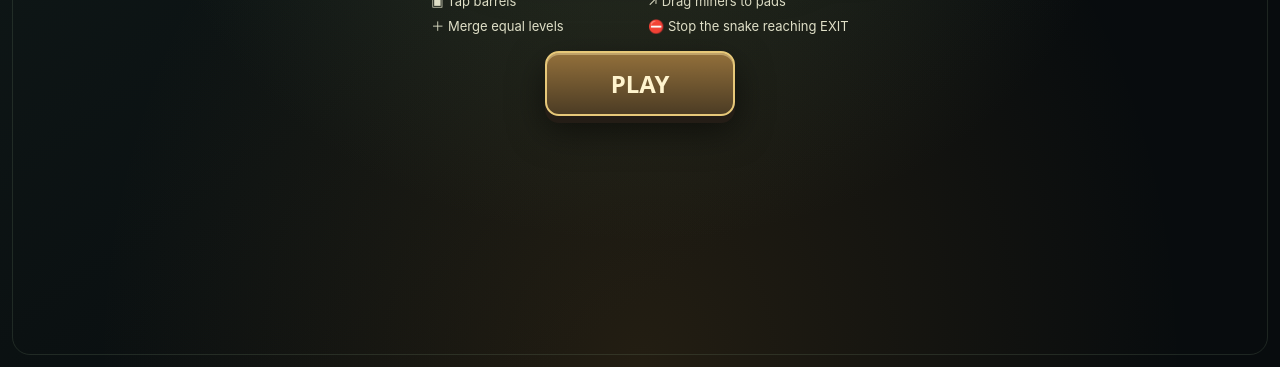
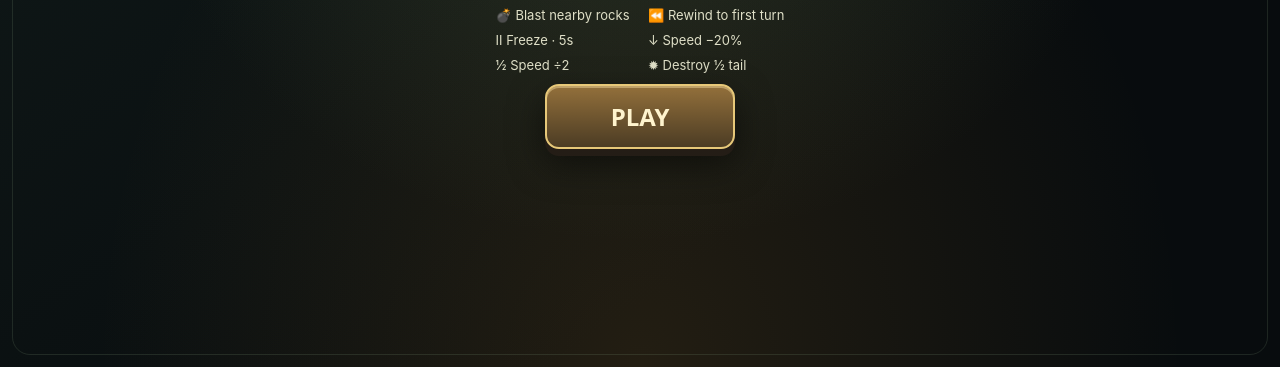
Before and after one commit to IliaMerkurev/GraveyardShift, a website built with Vite: page index.html in a window 1280 px wide. Shown: the part 433-800 px from the top of the page. Built offline with nearby package versions, Linux system fonts and the light colour scheme.

Commit message:
Show compact bonus icons and effects on the start screen

```diff
--- a/src/style.css
+++ b/src/style.css
@@ -146,4 +146,6 @@ body{background:#101514;color:#eee7d5}#app{background:radial-gradient(ellipse at
 
 .card p{white-space:pre-line}.bonus-tip{position:absolute;z-index:4;pointer-events:none;width:max-content;max-width:calc(100% - 16px);padding:7px 10px;border:1px solid #9cba99;border-radius:8px;background:#17271ef2;color:#fff4d4;font-size:12px;line-height:1.3;text-align:center}.bonus-tip:after{content:"";position:absolute;left:var(--tip-x);top:100%;margin-left:-7px;border:7px solid transparent;border-top-color:#9cba99}.bonus-tip[data-below="true"]:after{top:auto;bottom:100%;border-top-color:transparent;border-bottom-color:#9cba99}
 
-.intro-start{gap:16px}.intro-start__logo{max-height:35vh}.intro-rules{display:grid;grid-template-columns:1fr 1fr;gap:8px 16px;max-width:420px;color:#dfdfc7;font-size:13px;line-height:1.3}.intro-start .fullscreen-button{position:absolute;right:max(24px,env(safe-area-inset-right));top:max(20px,env(safe-area-inset-top));color:#fff4ce;background:#28352b;border-radius:8px}.intro-fullscreen-hint{position:absolute;z-index:2;top:68px;left:20px;right:20px;margin:0;padding:10px;border-radius:8px;background:#18291ff5;color:#fff4ce;font-size:13px;text-align:center}@media(max-height:400px){.intro-start{gap:10px}.intro-start__logo{max-height:30vh}.intro-rules{font-size:11px;gap:5px 12px}}
+.intro-rules{display:grid;grid-template-columns:1fr 1fr;gap:8px 16px;max-width:420px;color:#dfdfc7;font-size:13px;line-height:1.3}.intro-start .fullscreen-button{position:absolute;right:max(24px,env(safe-area-inset-right));top:max(20px,env(safe-area-inset-top));color:#fff4ce;background:#28352b;border-radius:8px}.intro-fullscreen-hint{position:absolute;z-index:2;top:68px;left:20px;right:20px;margin:0;padding:10px;border-radius:8px;background:#18291ff5;color:#fff4ce;font-size:13px;text-align:center}
+
+.intro-start{overflow:auto;justify-content:safe center;gap:10px}.intro-start__logo{max-height:25vh;flex-shrink:0}.intro-start__button{flex-shrink:0}@media(max-height:500px){.intro-start__logo{max-height:18vh}.intro-rules{font-size:11px;gap:4px 12px}.intro-start{gap:7px}}
--- a/src/ui/BonusGuide.ts
+++ b/src/ui/BonusGuide.ts
@@ -9,7 +9,7 @@ export const BONUS_HELP:Record<string,string>={
   halfSpeed:'↓50% Half speed — Permanently halve current speed, even below the normal minimum; acceleration continues.',
   tailBlast:'✹½ Tail blast — Destroy the rear half; the front waits for new rocks to catch up.'
 };
-const BONUS_TIP:Record<string,string>={bomb:'💣 Blast nearby rocks',rewind:'⏪ Rewind to first turn',slow:'Ⅱ Freeze · 5s',brake:'↓ Speed −20%',halfSpeed:'½ Speed ÷2',tailBlast:'✹ Destroy ½ tail'};
+export const BONUS_TIP:Record<string,string>={bomb:'💣 Blast nearby rocks',rewind:'⏪ Rewind to first turn',slow:'Ⅱ Freeze · 5s',brake:'↓ Speed −20%',halfSpeed:'½ Speed ÷2',tailBlast:'✹ Destroy ½ tail'};
 /** One passive explanation at a time; timers advance only while readable. */
 export class BonusGuide{
   private seen:string[]=[];private queue:{id:string;kind:string}[]=[];private left=0;private tip:HTMLElement;
--- a/src/ui/VideoIntro.ts
+++ b/src/ui/VideoIntro.ts
@@ -1,3 +1,4 @@
+import {BONUS_TIP} from './BonusGuide';
 import {attachFullscreen} from './Fullscreen';
 import type {MusicAudio} from '../audio/MusicAudio';
 /** External intro files stay beside the HTML; only one orientation is requested. */
@@ -19,9 +20,10 @@ export function showVideoIntro(parent:HTMLElement,prepared:Promise<PreparedIntro
     if(audio?.logo){(title as HTMLImageElement).src=audio.logo;(title as HTMLImageElement).alt='Graveyard Shift';}else title.textContent='GRAVEYARD SHIFT';
     const launch=document.createElement('button');launch.type='button';launch.className='intro-start__button';launch.textContent='PLAY';
     const rules=document.createElement('div');rules.className='intro-rules';rules.innerHTML='<span>▣ Tap barrels</span><span>↗ Drag miners to pads</span><span>＋ Merge equal levels</span><span>⛔ Stop the snake reaching EXIT</span>';
+    const bonuses=document.createElement('div');bonuses.className='intro-rules';bonuses.innerHTML=Object.values(BONUS_TIP).map(text=>`<span>${text}</span>`).join('');
     const hint=document.createElement('p');hint.className='intro-fullscreen-hint';hint.setAttribute('role','status');hint.hidden=true;
     const detachFullscreen=attachFullscreen(startScreen,text=>{hint.textContent=text;hint.hidden=false;});
-    startScreen.append(title,rules,launch,hint);overlay.append(frame,controls,startScreen);parent.append(overlay);
+    startScreen.append(title,rules,bonuses,launch,hint);overlay.append(frame,controls,startScreen);parent.append(overlay);
     const gestures=['pointerdown','pointerup','touchend','click','keydown'];
     let finished=false,started=false,backgroundPause=false,attempt=0,transitioning=false,pending=false,policyMuted=false,requested=false;let timeout:ReturnType<typeof setTimeout>|undefined;
     const cleanup=()=>{detachFullscreen();attempt++;clearTimeout(timeout);document.removeEventListener('visibilitychange',visibility);for(const event of gestures)document.removeEventListener(event,gesture,true);video.pause();video.removeAttribute('src');video.load();overlay.remove();audio?.unlockSounds?.();void audio?.music.start().catch(()=>{});};
```
Also changed, not shown: README.md.
